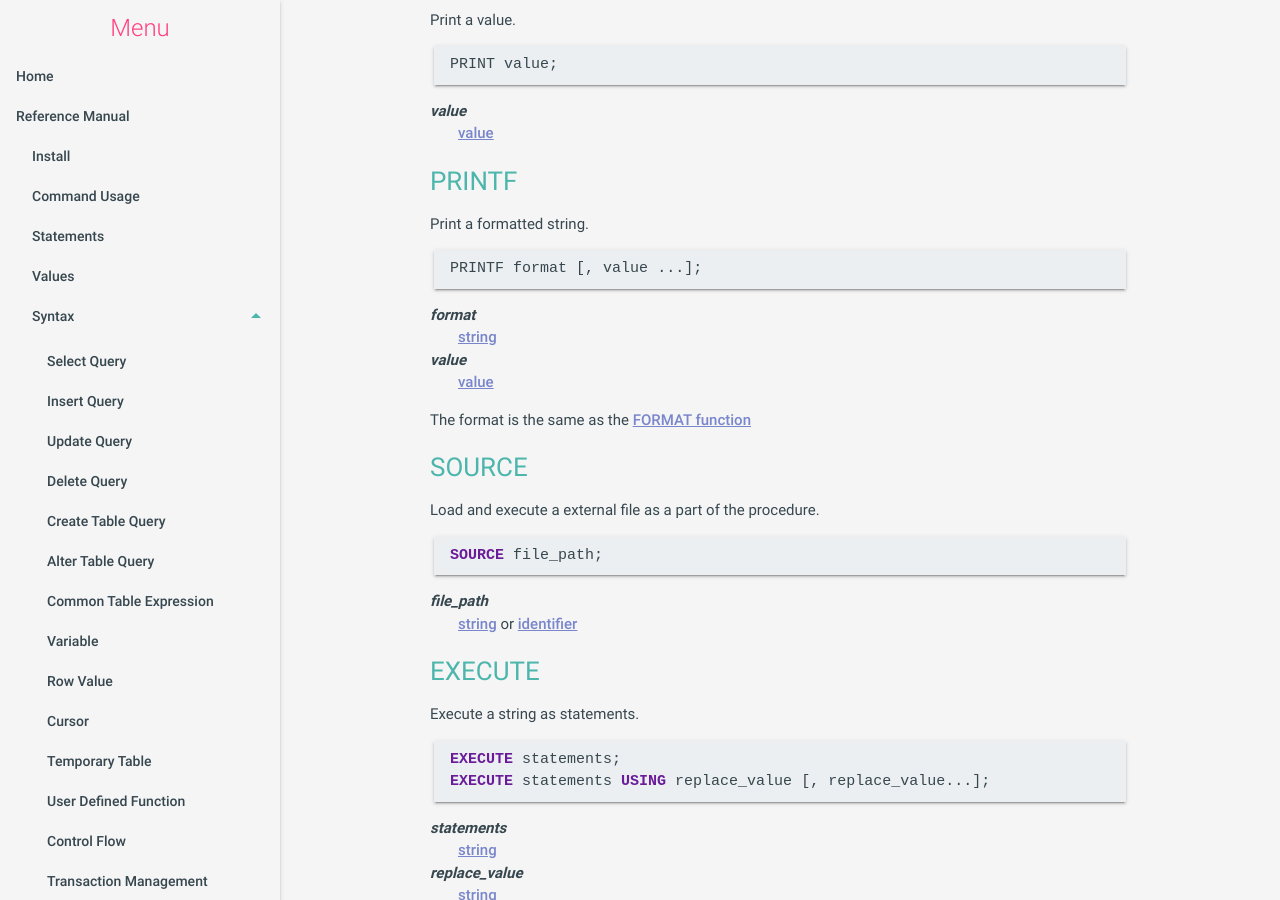
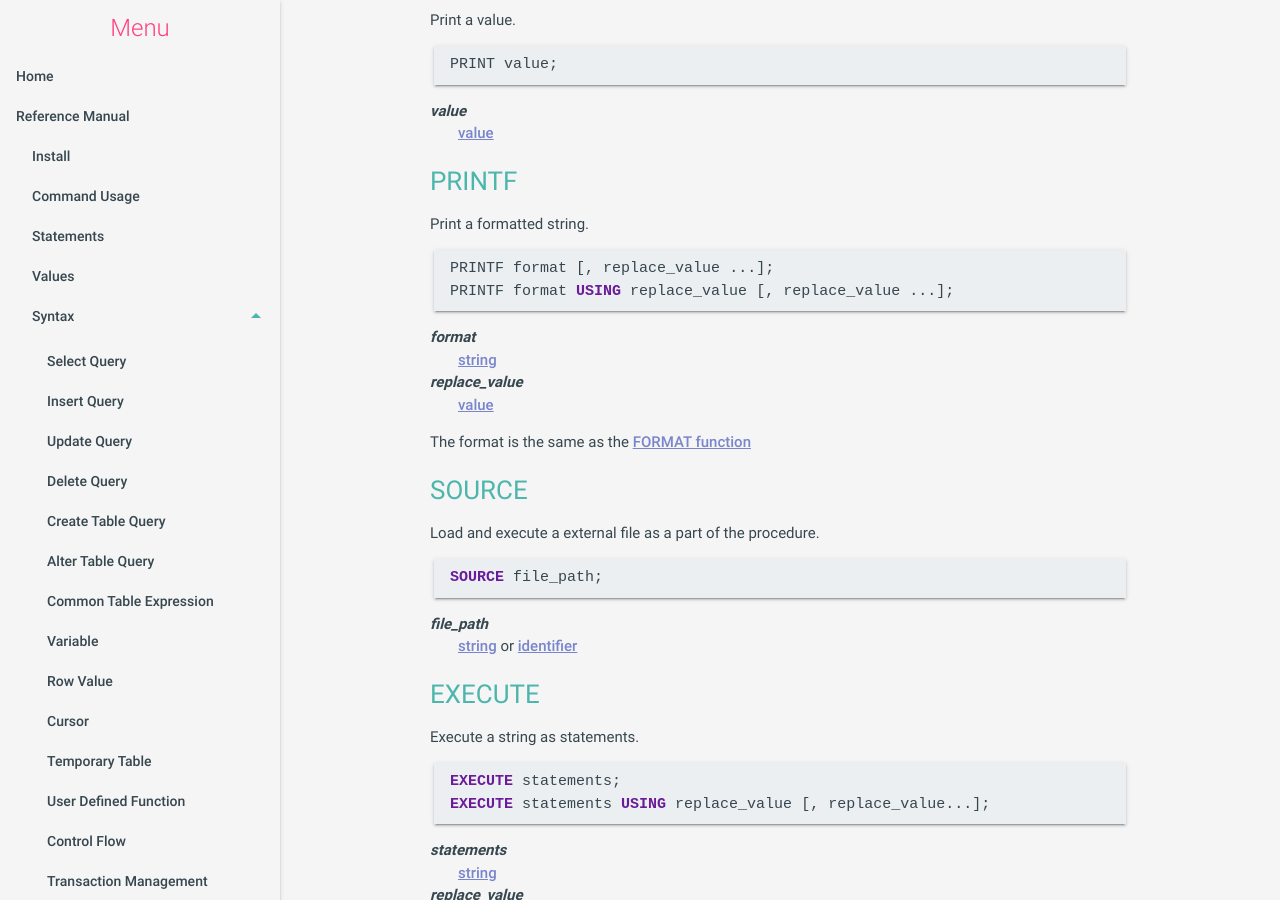
Before and after one commit to mithrandie/csvq, a Jekyll site: the page built from docs/_posts/2006-01-02-built-in.md, in a window 1280 px wide and 900 px high, scrolled down 736 px. Built offline with Jekyll 4.4.1, drawn with Linux system fonts in a browser that asks for light colours.

Commit message:
Update docs.

````diff
--- a/docs/_posts/2006-01-02-built-in.md
+++ b/docs/_posts/2006-01-02-built-in.md
@@ -38,13 +38,14 @@ _value_
 Print a formatted string.
 
 ```sql
-PRINTF format [, value ...];
+PRINTF format [, replace_value ...];
+PRINTF format USING replace_value [, replace_value ...];
 ```
 
 _format_
 : [string]({{ '/reference/value.html#string' | relative_url }})
 
-_value_
+_replace_value_
 : [value]({{ '/reference/value.html' | relative_url }})
 
 The format is the same as the [FORMAT function]({{ '/reference/string-functions.html#format' | relative_url }})
````
